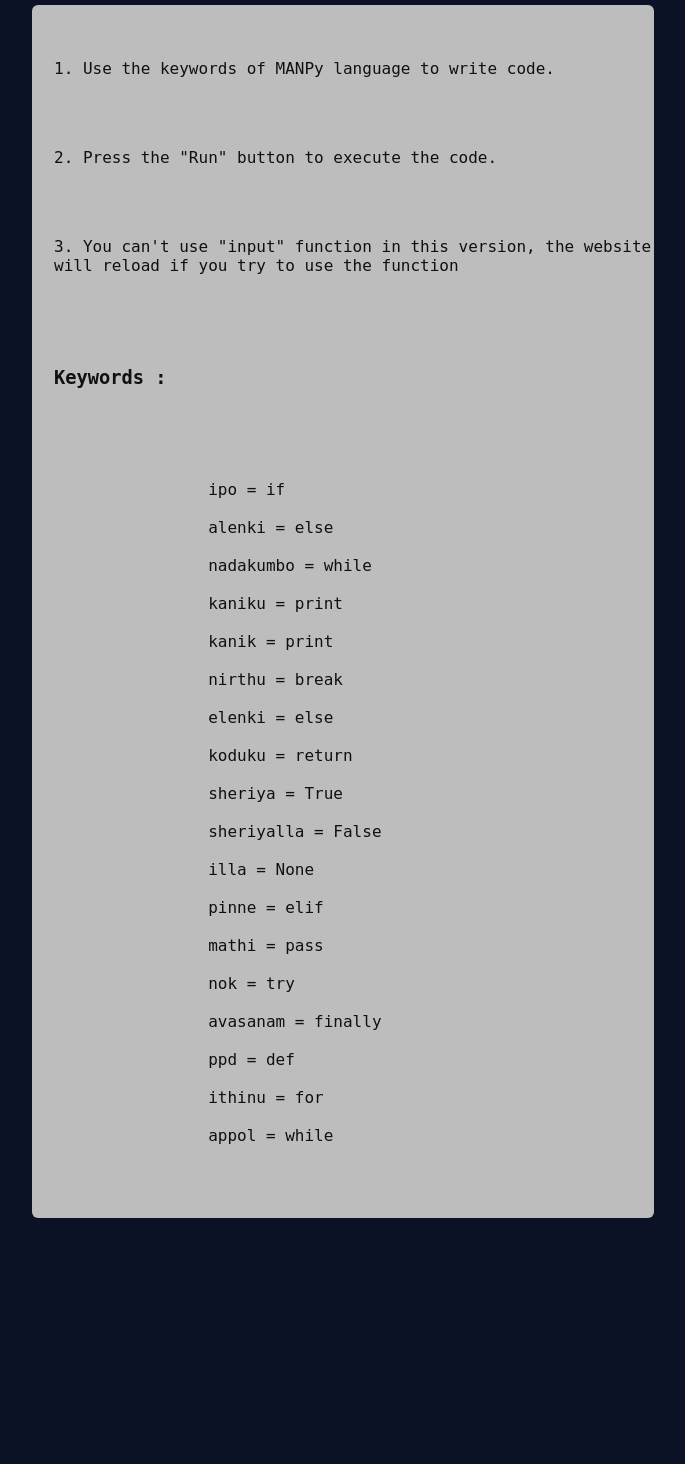
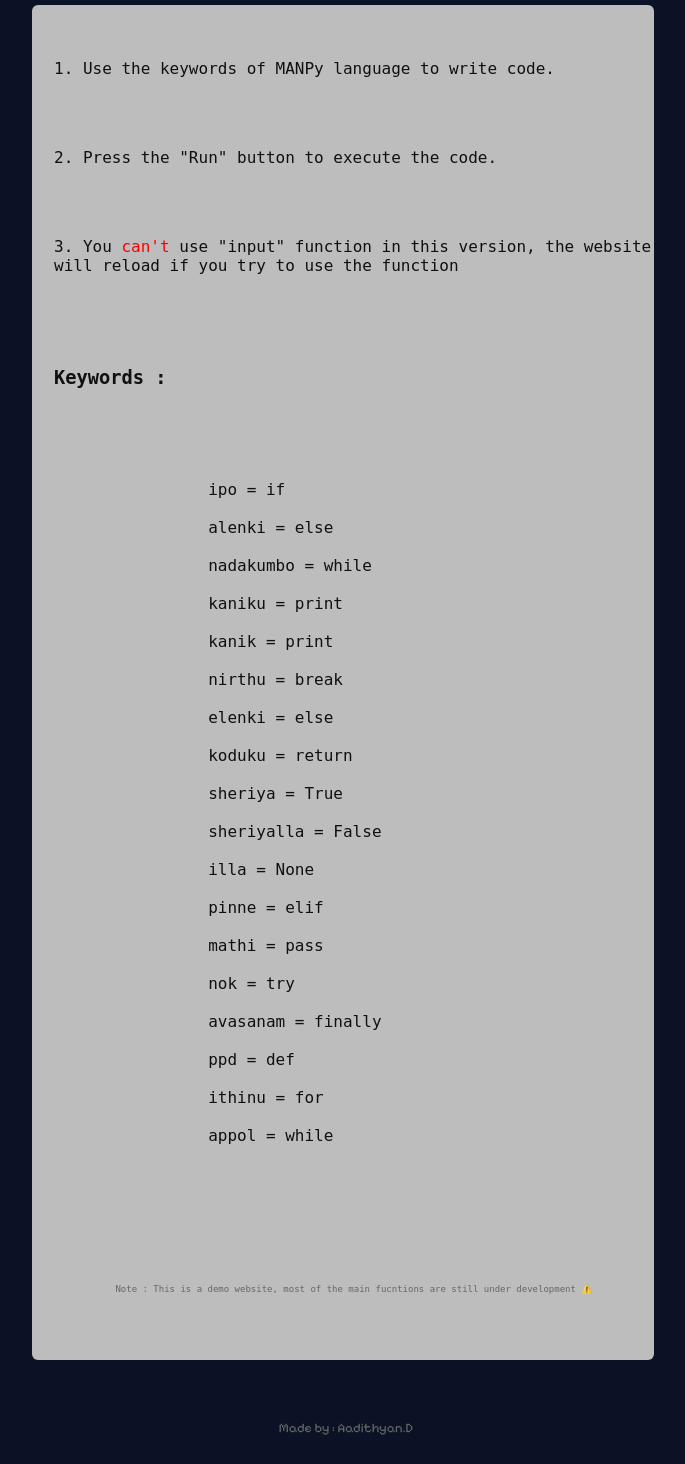
Before and after one commit to aadithyandd/manpy, a Flask app: page / in a window 1280 px wide. Shown: the part 794-2258 px from the top of the page, without its empty margins (297-982 px from the left). Before the commit the page ends 2012 px from the top, so only its background shows below. Run offline with Flask 3, Linux system fonts and the light colour scheme; some libraries are stand-ins or nearby versions; some web fonts are replaced.

Commit message:
Update index.html

```diff
--- a/templates/index.html
+++ b/templates/index.html
@@ -119,6 +119,11 @@
             font-size: 13px;
             margin-left: 6px;
         }
+        .hint2 {
+            color: #666;
+            font-size: 9px;
+            text-align: center;
+        }
 
         .title {
             font-size: 88px;
@@ -164,7 +169,7 @@
         <div class="inst">
             <p>1. Use the keywords of MANPy language to write code.</p>
             <p>2. Press the "Run" button to execute the code.</p>
-            <p>3. You can't use "input" function in this version, the website will reload if you try to use the function
+            <p>3. You <span style="color:red;">can't</span> use "input" function in this version, the website will reload if you try to use the function
             </p>
             <h3>Keywords : </h3>
             <p>
@@ -203,8 +208,14 @@
                 ithinu = for
 
                 appol = while
+
             </p>
+            <br>
+            <p class="hint2">Note : This is a demo website, most of the main fucntions are still under development ⚠️</p>
+
         </div>
+        <br><br><br>
+        <span class="hint">Made by : Aadithyan.D</span>
     </center>
     <script>
         (function () {
@@ -219,7 +230,6 @@
             }
 
             function indentSelection(text, selStart, selEnd, indentStr) {
-
                 const startLine = getLineStart(text, selStart);
                 const endLine = (text.indexOf('\n', selEnd) === -1) ? text.length : text.indexOf('\n', selEnd) + 1;
                 const part = text.substring(startLine, endLine);
```
